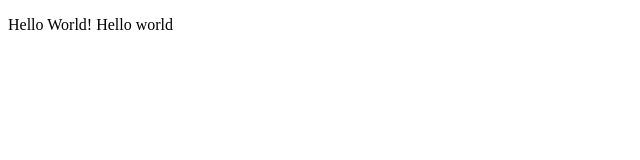
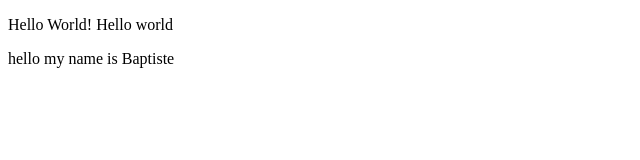
Before and after one commit to BaptisteRoddier/BaptisteR, a plain HTML site: page index.html in a window 1280 px wide. Shown: the whole page, without its empty margins (0-640 px from the left). Drawn offline with Linux system fonts and the light colour scheme.

Commit message:
Add files via upload

```diff
--- a/index.html
+++ b/index.html
@@ -5,5 +5,6 @@
         <head>
         <body>
           <p>Hello World! Hello world</p>
+          <p>hello my name is Baptiste</p>
         </body>
       </html>
```
